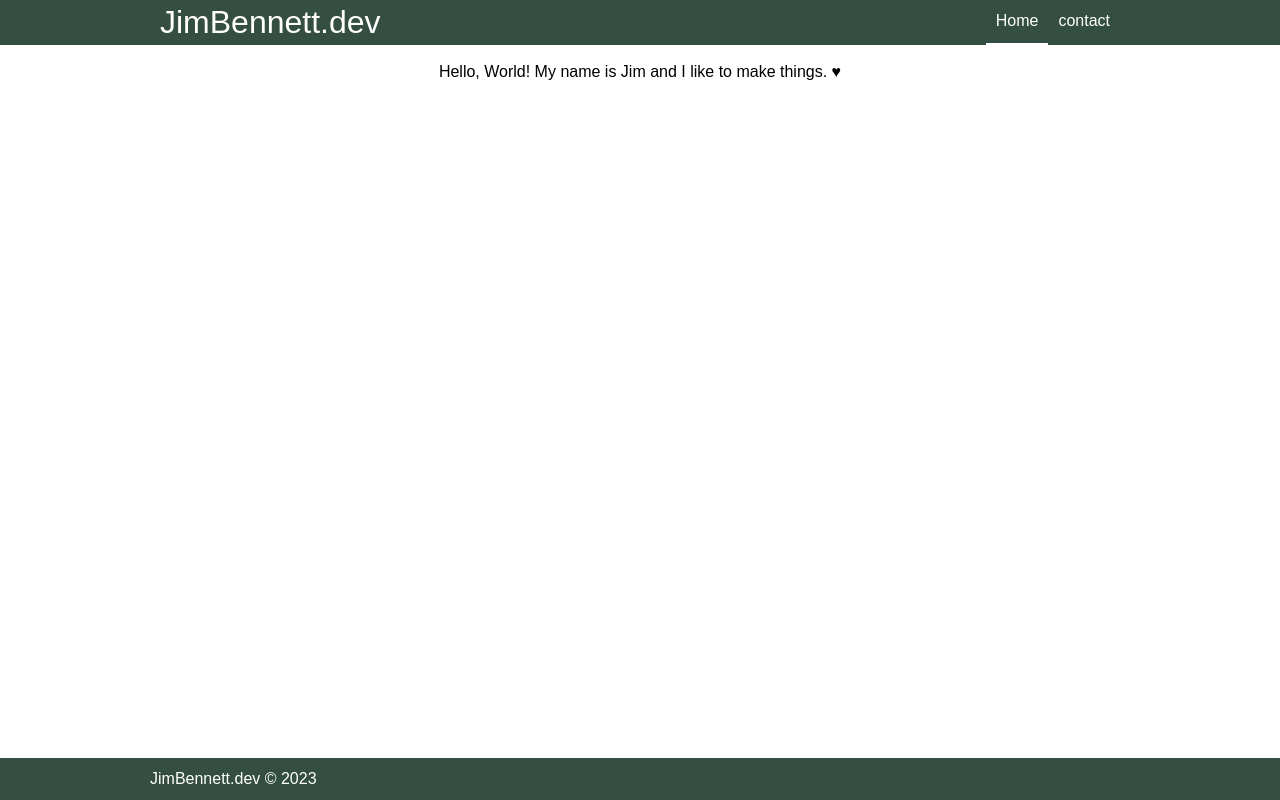
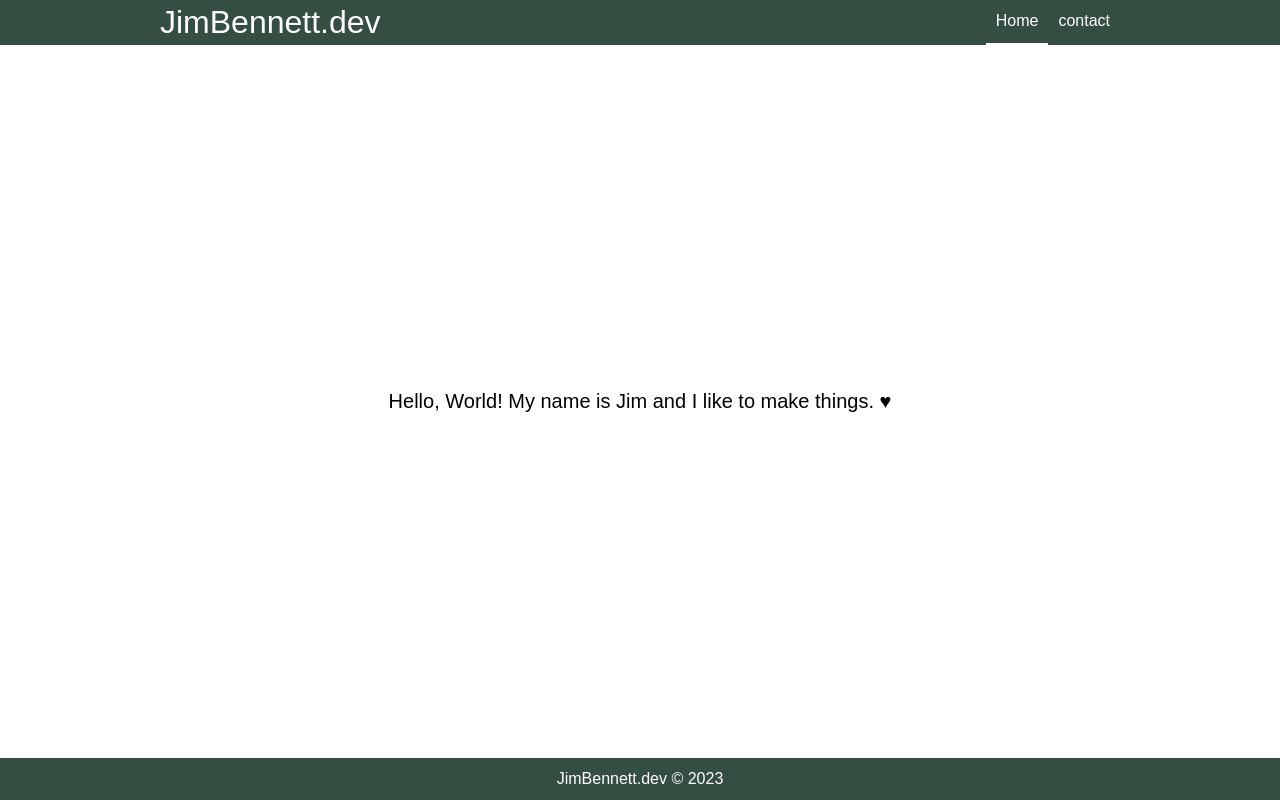
Before and after one commit to resonantdoghouse/jimbennett.dev, a React (Vite) app: page / in a window 1280 px wide. Built offline with nearby package versions, Linux system fonts and the light colour scheme.

Commit message:
adjust folder structure, add code svg icon

```diff
--- a/index.html
+++ b/index.html
@@ -2,9 +2,9 @@
 <html lang="en">
   <head>
     <meta charset="UTF-8" />
-    <link rel="icon" type="image/svg+xml" href="/vite.svg" />
+    <link rel="icon" type="image/svg+xml" href="/code.svg" />
     <meta name="viewport" content="width=device-width, initial-scale=1.0" />
-    <title>Vite + React</title>
+    <title>JimBennett.dev</title>
   </head>
   <body>
     <div id="root"></div>
--- a/src/App.scss
+++ b/src/App.scss
@@ -9,6 +9,11 @@
 .main {
   @extend %wrapper;
   flex-grow: 1;
+  display: flex;
+  flex-direction: column;
+  align-items: center;
+  justify-content: center;
+  font-size: 1.25rem;
 }
 
 .connect-list {
--- a/src/components/AppFooter/AppFooter.scss
+++ b/src/components/AppFooter/AppFooter.scss
@@ -6,5 +6,6 @@
   padding: 0.625rem;
   &__wrapper {
     @extend %wrapper;
+    text-align: center;
   }
 }
```
